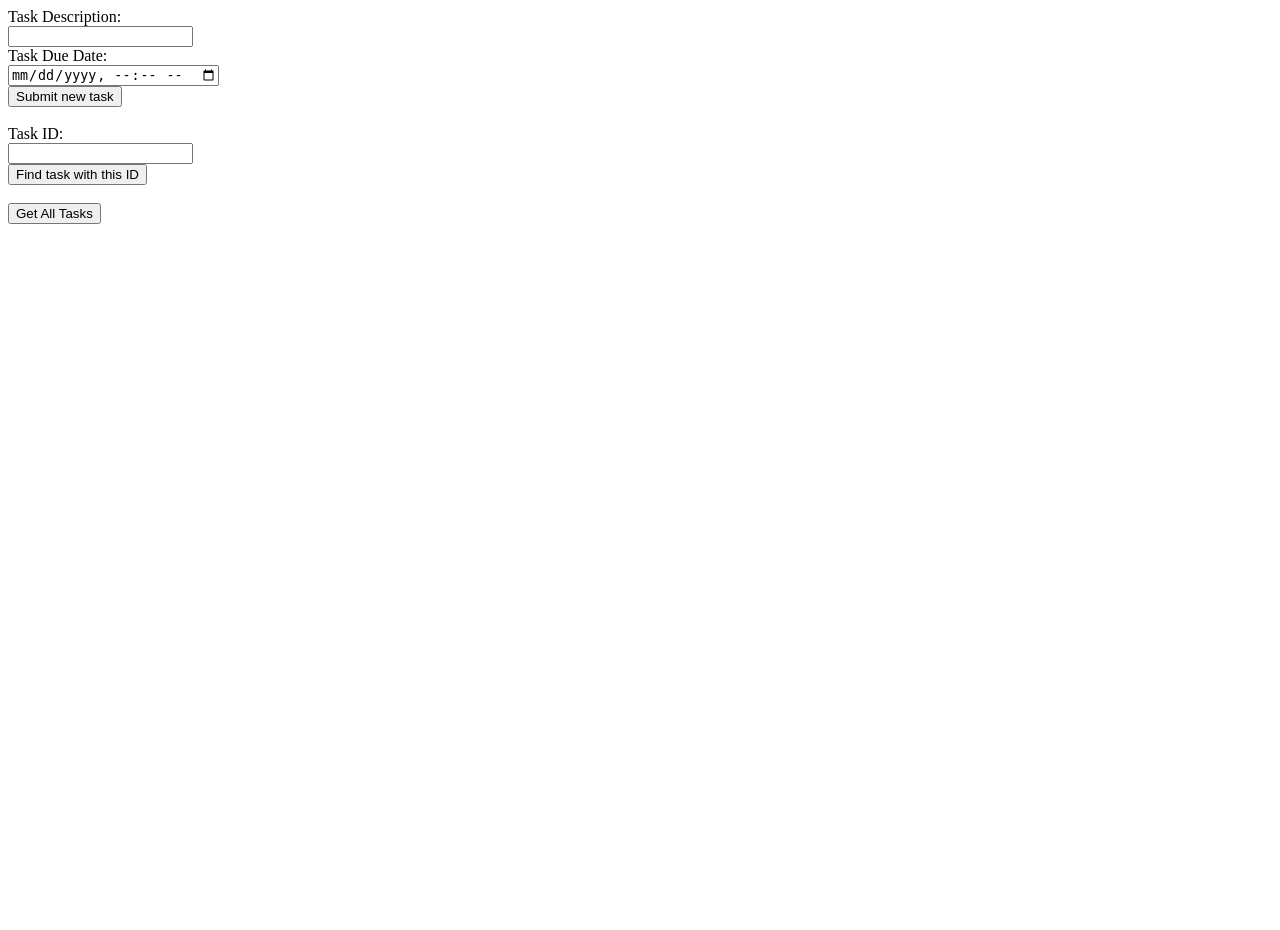
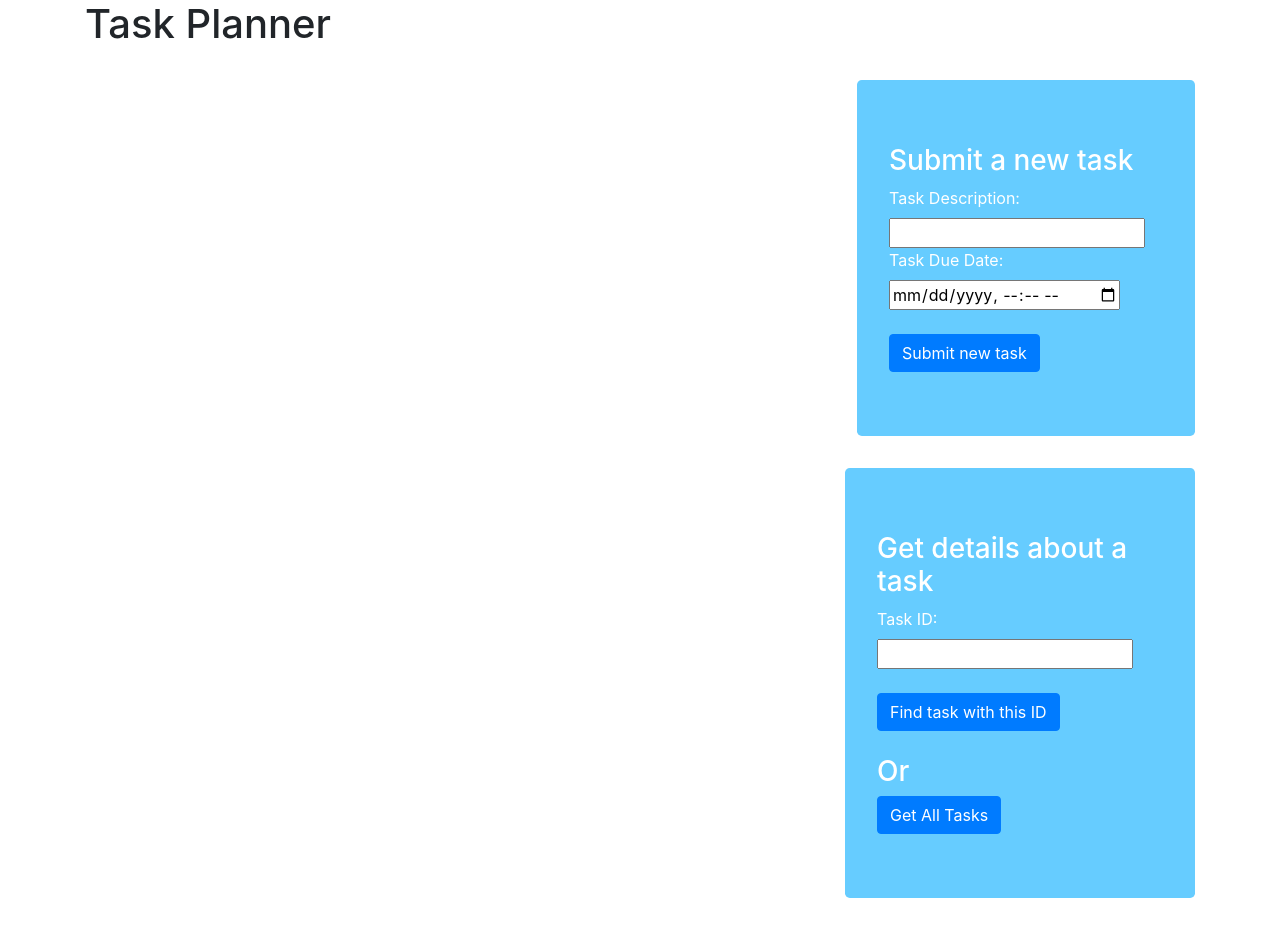
Before and after one commit to andreicalin-georgescu/PHP-Projects, a PHP site: page / in a window 1280 px wide. Before the commit the page ends 224 px from the top, so only its background shows below. Run offline with PHP 8.4, Linux system fonts and the light colour scheme.

Commit message:
Adds basic user interface to index

```diff
--- a/TODO-Taskmanager/index.php
+++ b/TODO-Taskmanager/index.php
@@ -9,35 +9,120 @@ $manager = TaskManager::getInstance();
 <!DOCTYPE html>
 <html lang="en">
 	<head>
-		<meta charset="UTF-8">
+	<!-- Required meta tags -->
+	<meta charset="utf-8">
+	<meta name="viewport" content="width=device-width, initial-scale=1, shrink-to-fit=no">
+	<!-- Bootstrap CSS -->
+    <link rel="stylesheet" href="https://stackpath.bootstrapcdn.com/bootstrap/4.5.0/css/bootstrap.min.css" integrity="sha384-9aIt2nRpC12Uk9gS9baDl411NQApFmC26EwAOH8WgZl5MYYxFfc+NcPb1dKGj7Sk" crossorigin="anonymous">
 	<title>Task Planner</title>
 	</head>
 	<body>
+		<style>
+
+			.jumbotron {
+				background: #66ccff;
+				color: white;
+			}
+
+			/* Submit jumbo */
+
+			#jumbo1 {
+				min-width: 338px;
+				right: 2rem;
+
+			}
+
+			/* Get Task jumbo */
+
+			#jumbo2 {
+				min-width: 338px;
+				right: 2rem;
+				top: 0px;
+
+			}
+
+			/* Show all current tasks jumbo */
+			#jumbo3 {
+				min-width: 338px;
+			}
+
+		</style>
+		<div class="container" id="pag-header">
+			<div class="page-header">
+				<h1>Task Planner</h1>
+			</div>
+		</div>
+		<br>
+		<div class="container">
+			<div class="row">
+				<div class="col-md-6 dflex flex-md-column">
+					<?php
+						if(isset($_POST['getAll'])) {
+							$tasks = $manager->getAllTasks();
+							echo '<div class="jumbotron" id="jumbo3">
+										<h2>Current Tasks</h2>';
+										foreach ($tasks as $task) {
+											echo '<table>
+												<tr>
+													<th> ID </th>
+													<th> Description </th>
+													<th> Due Date </th>
+													<th> Status </th>
+												</tr>';
+
+										echo '<tr><td>' , $task->getId() , '</td>';
+										echo '<td>' , $task->getDescription() , '</td>';
+										echo '<td>' , $task->getDue()->diffForHumans() , '</td>';
+										echo '<td>' , ($task->getComplete()) ? 'Complete' : 'Due' , '</td></tr></table>';
+										}
+
+							echo '</div>';
+						}
+					?>
+				</div>
+
+				<div class="col-md-6">
+					<div class="float-md-right">
+						<div class="jumbotron" id="jumbo1">
+							<h3>Submit a new task</h3>
+
 							<form action="app/Interact/SubmitTask.php" method="post" autocomplete="off">
-			<div class="taskDescr">
 								<label for="taskDescription">Task Description:</label><br>
 								<input type="text" id="taskDescription" name="taskDescription"><br>
-			</div>
-			<div class="taskDue">
 								<label for="taskDue">Task Due Date:</label><br>
 								<input type="datetime-local" id="taskDue" name="taskDue"><br>
+								<br>
+								<input class="btn btn-primary" type="submit" name="submitNewTask" value="Submit new task">
+							</form>
 						</div>
-			<div class="button">
-				<input type="submit" name="submitNewTask" value="Submit new task">
+					</div>
+				</div>
+			</div>
 		</div>
 
-		</form>
-		<br>
+		<div class="container">
+			<div class="row justify-content-end">
+				<div class="col-md-4">
+					<div class="jumbotron" id="jumbo2">
+						<h3>Get details about a task</h3>
 						<form action="/app/Interact/GetTask.php" method="post" autocomplete="off">
-			<div>
 							<label for="taskId">Task ID:</label><br>
 							<input type="number" id="taskId" name="taskId"><br>
+							<br>
+							<input class="btn btn-primary" type="submit" name="submitButton" value="Find task with this ID"><br>
+							<br>
+							<h3> Or </h3>
+							<input class="btn btn-primary" type="submit" formaction="/index.php" name="getAll" value="Get All Tasks">
+						</form>
 					</div>
-			<div class="button">
-				<input type="submit" name="submitButton" value="Find task with this ID"><br>
-				<br>
-				<input formaction="/app/Interact/GetAll.php" method="post" type="submit" name="getAll" value="Get All Tasks">
 				</div>
-		</form>
+			</div>
+		</div>
+
+	<!-- Optional JavaScript -->
+	<!-- jQuery first, then Popper.js, then Bootstrap JS -->
+	<script src="https://code.jquery.com/jquery-3.5.1.slim.min.js" integrity="sha384-DfXdz2htPH0lsSSs5nCTpuj/zy4C+OGpamoFVy38MVBnE+IbbVYUew+OrCXaRkfj" crossorigin="anonymous"></script>
+	<script src="https://cdn.jsdelivr.net/npm/popper.js@1.16.0/dist/umd/popper.min.js" integrity="sha384-Q6E9RHvbIyZFJoft+2mJbHaEWldlvI9IOYy5n3zV9zzTtmI3UksdQRVvoxMfooAo" crossorigin="anonymous"></script>
+	<script src="https://stackpath.bootstrapcdn.com/bootstrap/4.5.0/js/bootstrap.min.js" integrity="sha384-OgVRvuATP1z7JjHLkuOU7Xw704+h835Lr+6QL9UvYjZE3Ipu6Tp75j7Bh/kR0JKI" crossorigin="anonymous"></script>
 	</body>
 </html>
```
Lines whose indentation alone changed are shown as unchanged.
